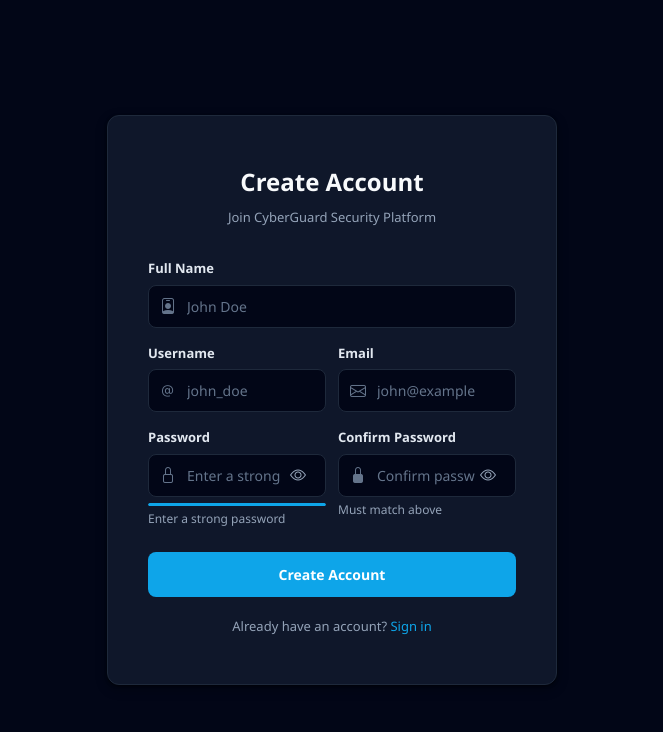
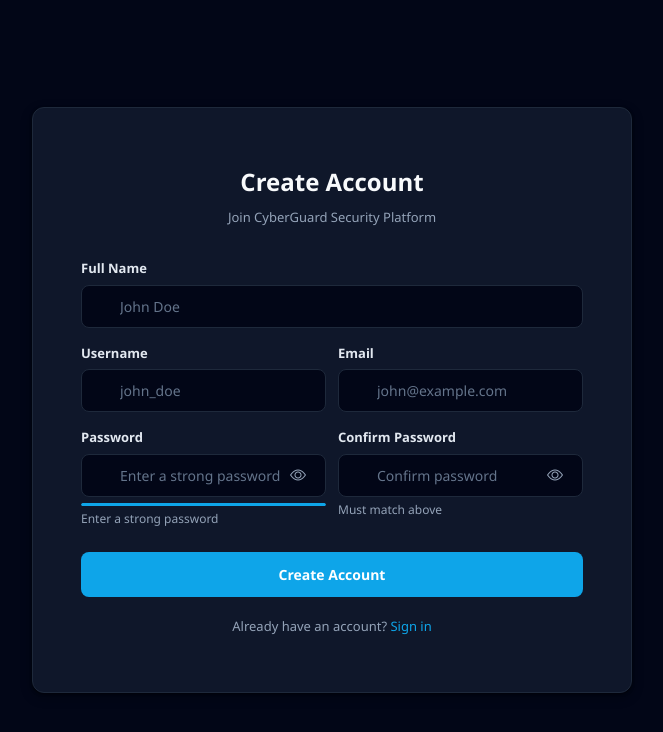
Before and after one commit to Neelrana12/auth_system, a Flask app: page /register in a window 1280 px wide. Shown: the top 732 px of the page, without its empty margins (308-971 px from the left). Run offline with Flask 3, Linux system fonts and the light colour scheme.

Commit message:
Increase auth card size and fix password toggle functionality

```diff
--- a/static/css/style.css
+++ b/static/css/style.css
@@ -530,6 +530,7 @@ code, .mono {
     font-size: 14px;
     outline: none;
     transition: border-color 0.2s, box-shadow 0.2s;
+    position: relative;
 }
 
 .form-input::placeholder {
@@ -718,11 +719,11 @@ body.auth-page {
 
 .auth-card {
     width: 100%;
-    max-width: 450px;
+    max-width: 600px;
     background: #0f172a;
     border: 1px solid #1e293b;
     border-radius: 12px;
-    padding: 48px 40px;
+    padding: 56px 48px;
     box-shadow: 0 1px 3px rgba(0, 0, 0, 0.5), 0 4px 12px rgba(0, 0, 0, 0.3);
 }
 
--- a/templates/register.html
+++ b/templates/register.html
@@ -50,7 +50,7 @@
                     <div class="input-icon-wrap">
                         <i class="bi bi-lock input-icon"></i>
                         <input name="password" id="pwInput" type="password" class="form-input" placeholder="Enter a strong password" required>
-                        <button type="button" class="password-toggle" onclick="togglePasswordField('pwInput')">
+                        <button type="button" class="password-toggle">
                             <i id="pwIcon" class="bi bi-eye"></i>
                         </button>
                     </div>
@@ -62,7 +62,7 @@
                     <div class="input-icon-wrap">
                         <i class="bi bi-lock-fill input-icon"></i>
                         <input name="confirm_password" id="pwConfirm" type="password" class="form-input" placeholder="Confirm password" required>
-                        <button type="button" class="password-toggle" onclick="togglePasswordField('pwConfirm')">
+                        <button type="button" class="password-toggle">
                             <i id="pwConfirmIcon" class="bi bi-eye"></i>
                         </button>
                     </div>
@@ -141,5 +141,31 @@ function togglePasswordField(fieldId) {
         icon.classList.add('bi-eye');
     }
 }
+
+document.addEventListener('DOMContentLoaded', function() {
+    const toggleButtons = document.querySelectorAll('.password-toggle');
+    toggleButtons.forEach(btn => {
+        btn.addEventListener('click', function(e) {
+            e.preventDefault();
+            e.stopPropagation();
+
+            // Check which password field this belongs to
+            const wrapper = this.closest('.input-icon-wrap');
+            const input = wrapper.querySelector('input[type="password"], input[type="text"]');
+            const iconId = input.id === 'pwInput' ? 'pwIcon' : (input.id === 'pwConfirm' ? 'pwConfirmIcon' : 'passwordIcon');
+            const icon = this.querySelector('i');
+
+            if (input.type === 'password') {
+                input.type = 'text';
+                icon.classList.remove('bi-eye');
+                icon.classList.add('bi-eye-slash');
+            } else {
+                input.type = 'password';
+                icon.classList.remove('bi-eye-slash');
+                icon.classList.add('bi-eye');
+            }
+        });
+    });
+});
 </script>
 {% endblock %}
```
Also changed, not shown: templates/login.html (+11 -3 lines).
